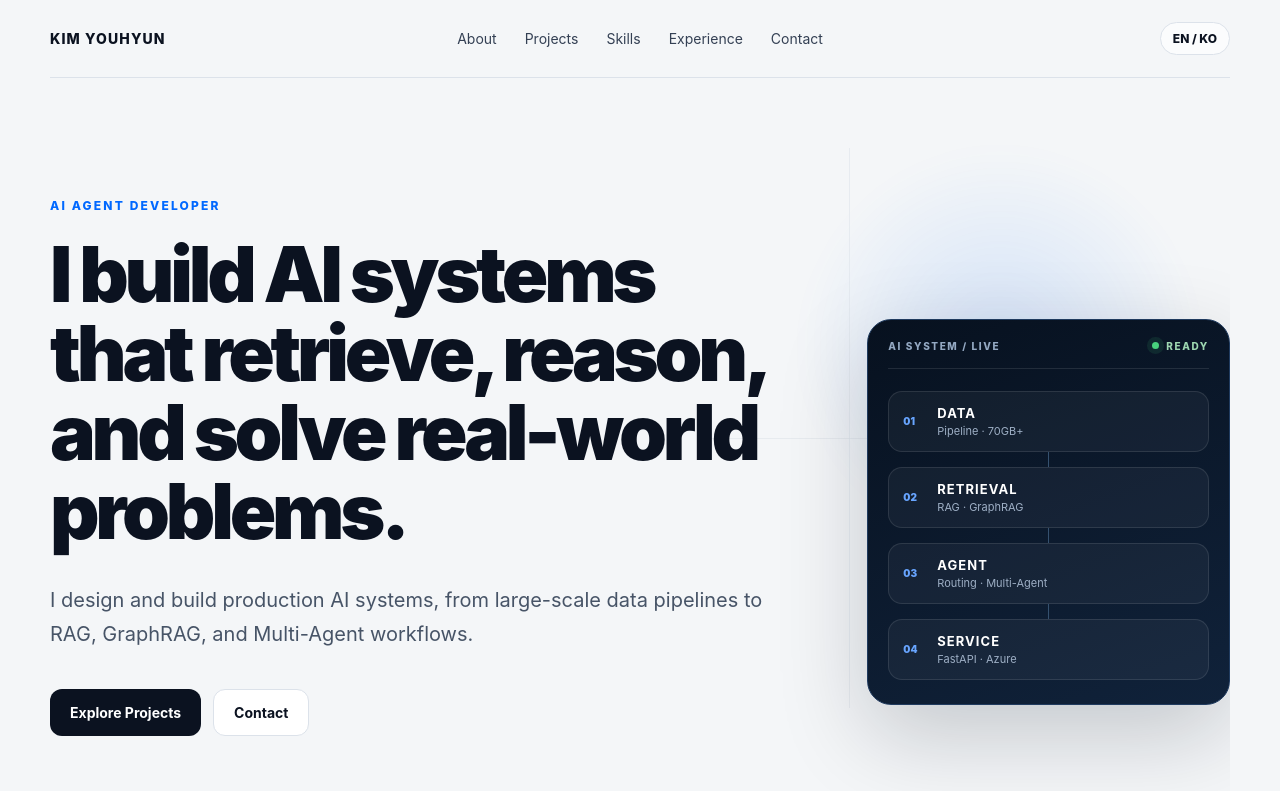
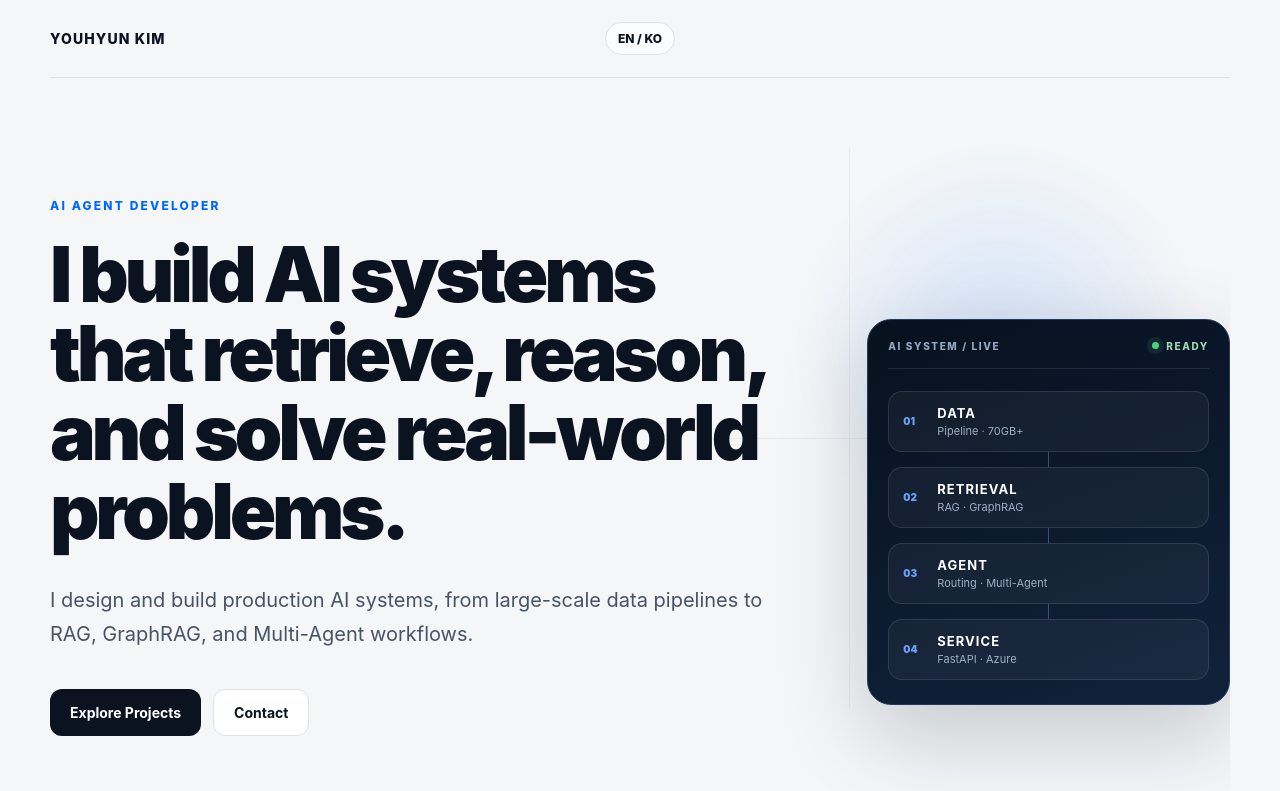
Before and after one commit to jalo0228/portfolio_dev, a Next.js app: page /en in a window 1280 px wide. Shown: the top 791 px of the page. Built offline with nearby package versions, Linux system fonts and the light colour scheme.

Commit message:
Redesign navigation for split portfolio layout

```diff
--- a/components/Header.tsx
+++ b/components/Header.tsx
@@ -3,17 +3,25 @@ import type { Locale } from "@/lib/content";
 
 export default function Header({ locale, suffix = "" }: { locale: Locale; suffix?: string }) {
   const other = locale === "ko" ? "en" : "ko";
+  const isDetail = Boolean(suffix);
+
   return (
-    <header className="site-header">
-      <Link className="brand" href={`/${locale}`}>KIM YOUHYUN</Link>
-      <nav className="nav-links" aria-label="Primary navigation">
-        <Link href={`/${locale}#about`}>About</Link>
-        <Link href={`/${locale}#projects`}>Projects</Link>
-        <Link href={`/${locale}#skills`}>Skills</Link>
-        <Link href={`/${locale}#experience`}>Experience</Link>
-        <Link href={`/${locale}#contact`}>Contact</Link>
-      </nav>
-      <Link className="lang-switch" href={`/${other}${suffix}`} aria-label={`Switch to ${other === "ko" ? "Korean" : "English"}`}>
+    <header className={`site-header ${isDetail ? "site-header-detail" : "site-header-home"}`}>
+      <Link className="brand" href={`/${locale}`}>YOUHYUN KIM</Link>
+
+      {isDetail && (
+        <nav className="nav-links" aria-label="Primary navigation">
+          <Link href={`/${locale}#experience`}>Experience</Link>
+          <Link href={`/${locale}#projects`}>Projects</Link>
+          <Link href={`/${locale}#skills`}>Skills</Link>
+        </nav>
+      )}
+
+      <Link
+        className="lang-switch"
+        href={`/${other}${suffix}`}
+        aria-label={`Switch to ${other === "ko" ? "Korean" : "English"}`}
+      >
         {locale === "ko" ? "KO / EN" : "EN / KO"}
       </Link>
     </header>
```
